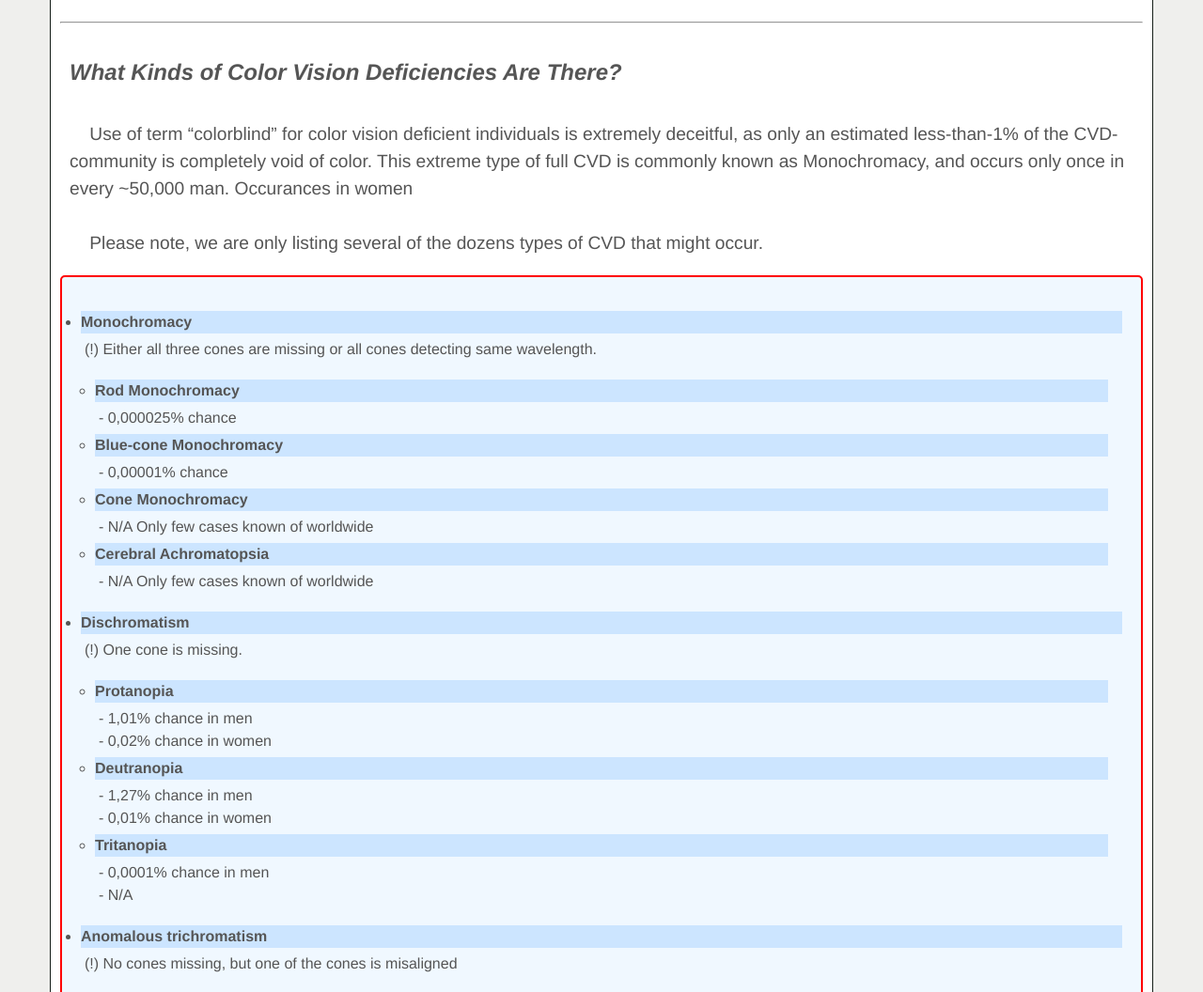
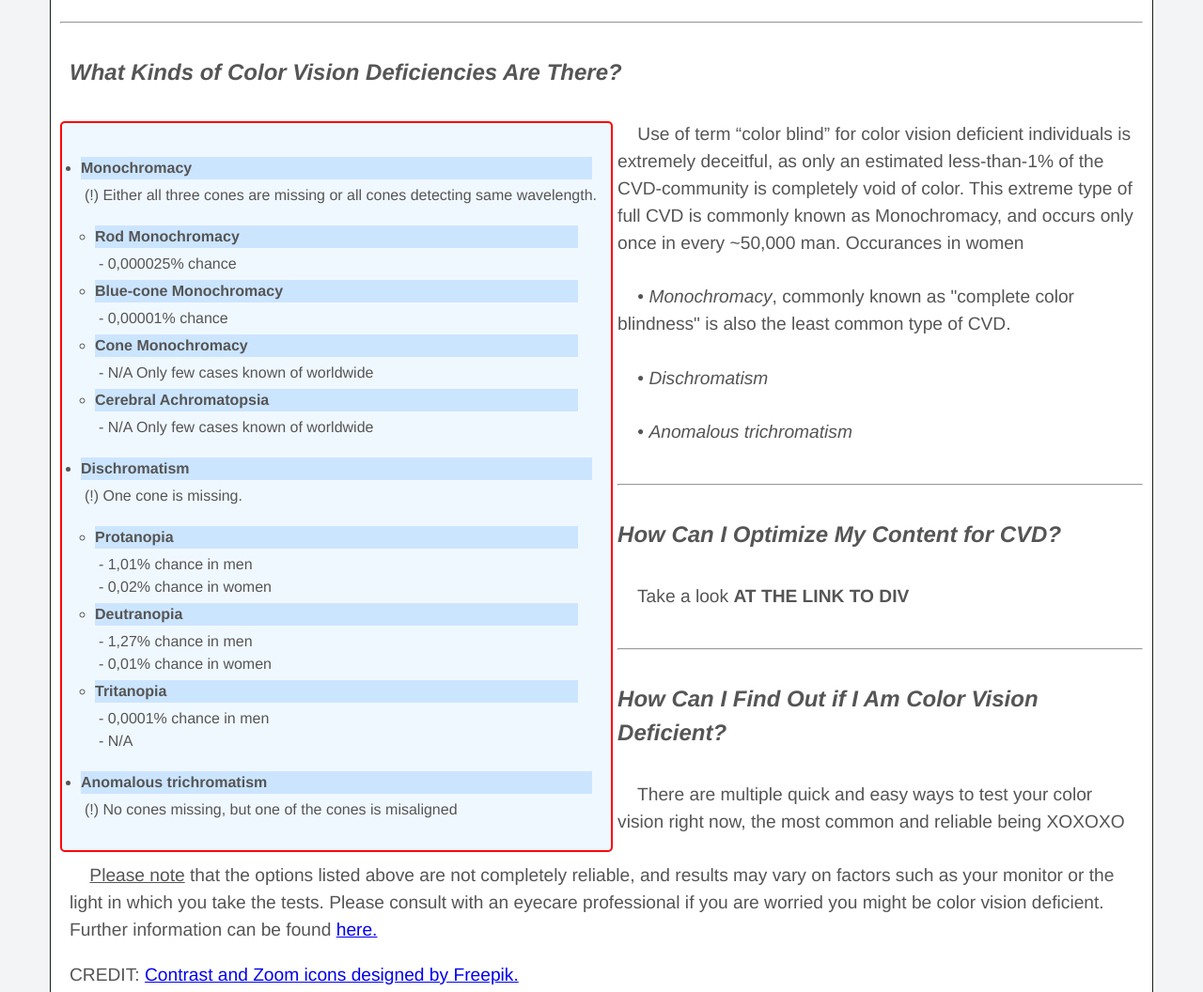
Before and after one commit to yanislavzagorov/ColorKindFinalProject, a plain HTML site: page Pages/index.html in a window 1280 px wide. Shown: the part 900-1956 px from the top of the page at 94% size. Drawn offline with nearby package versions, Linux system fonts and the light colour scheme.

Commit message:
Fixed UL and added more styling and content

```diff
--- a/Pages/index.html
+++ b/Pages/index.html
@@ -37,9 +37,13 @@
                     <ul>
                         <li><a href="index.html"> Home </a></li>
                         <li><a href="info.html"> Info </a></li>
-                        <li><a href="https://pirates.com"> Palles </a></li>
+                        <li><a href="https://pirates.com"> Palettes </a></li>
                         <li><a href="about"> About us </a></li>
                     </ul>
+
+                    <div id="accessibility">
+                        <div class="contrast"></div>
+                    </div>
                 </div>
 
                 <div class="nav_mobile">
@@ -88,12 +92,6 @@
             </h3>
 
             <p>
-                <p>
-                &nbsp &nbsp Use of term “colorblind” for color vision deficient individuals is extremely deceitful, as only an estimated less-than-1% of the CVD-community is completely void of color. This extreme type of full CVD is commonly known as Monochromacy, and occurs only once in every ~50,000 man. Occurances in women
-                <br><br>
-                &nbsp &nbsp Please note, we are only listing several of the dozens types of CVD that might occur.
-                </p>
-
             <div id="list">
                 <ul>
                     <li>Monochromacy</li>
@@ -128,6 +126,28 @@
                         <span>&nbsp (!) No cones missing, but one of the cones is misaligned</span>
                 </ul>
             </div>
+                <p>
+                &nbsp &nbsp Use of term “color blind” for color vision deficient individuals is extremely deceitful, as only an estimated less-than-1% of the CVD-community is completely void of color. This extreme type of full CVD is commonly known as Monochromacy, and occurs only once in every ~50,000 man. Occurances in women
+                <br><br>
+                &nbsp &nbsp • <i>Monochromacy</i>, commonly known as "complete color blindness" is also the least common type of CVD.
+                <br><br>
+                &nbsp &nbsp • <i>Dischromatism</i>
+                 <br><br>
+                &nbsp &nbsp • <i>Anomalous trichromatism</i>
+
+                </p>
+            </p>
+
+            <hr>
+
+            <h3>
+                How Can I Optimize My Content for CVD?
+            </h3>
+
+            <p>
+                <p>
+                &nbsp &nbsp Take a look <b>AT THE LINK TO DIV</b>
+                </p>
             </p>
 
             <hr>
@@ -142,6 +162,11 @@
                 <br><br>
                 &nbsp &nbsp <u>Please note</u> that the options listed above are not completely reliable, and results may vary on factors such as your monitor or the light in which you take the tests. Please consult with an eyecare professional if you are worried you might be color vision deficient. Further information can be found <a href="http://www.colourblindawareness.org/parents/what-to-do-next/">here.</a>
                 </p>
+            </p>
+
+            <p>
+                CREDIT:
+                <a href="http://www.freepik.com/free-vector/useful-web-icons-collection_573292.htm">Contrast and Zoom icons designed by Freepik.</a>
             </p>
 
         </article>
--- a/stylesheet.css
+++ b/stylesheet.css
@@ -16,7 +16,7 @@ body {
     margin: 0 auto;
     padding: 0;
     color:#555;
-    background-color: #EFEFED;
+    background-color: #F2F4F5;
 
     /*
     background-image:url(Images/background.jpeg);
@@ -56,6 +56,12 @@ hr {
 
 li {
     font-weight: 700;
+}
+
+#list {
+    max-width:600px;
+    float:left;
+    margin-right:5px;
 }
 
 /*-----------------------------*/
```
